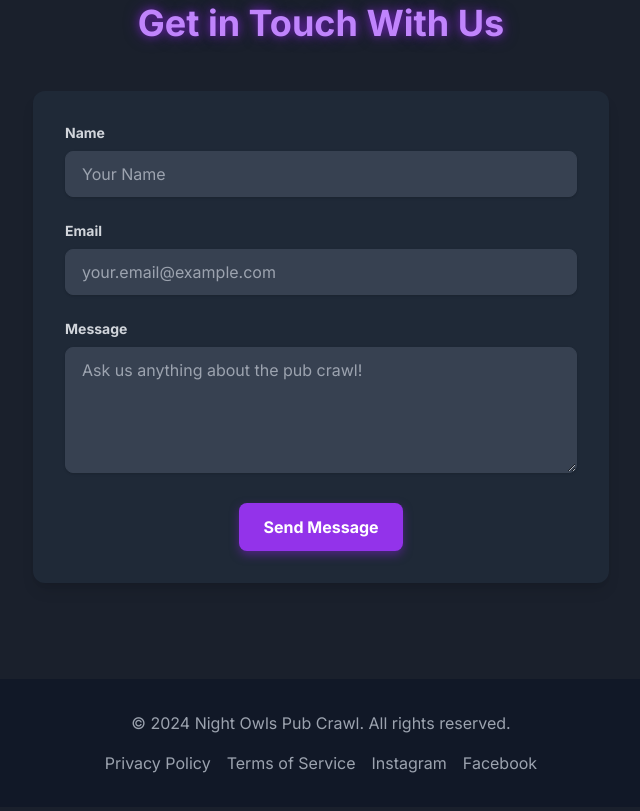
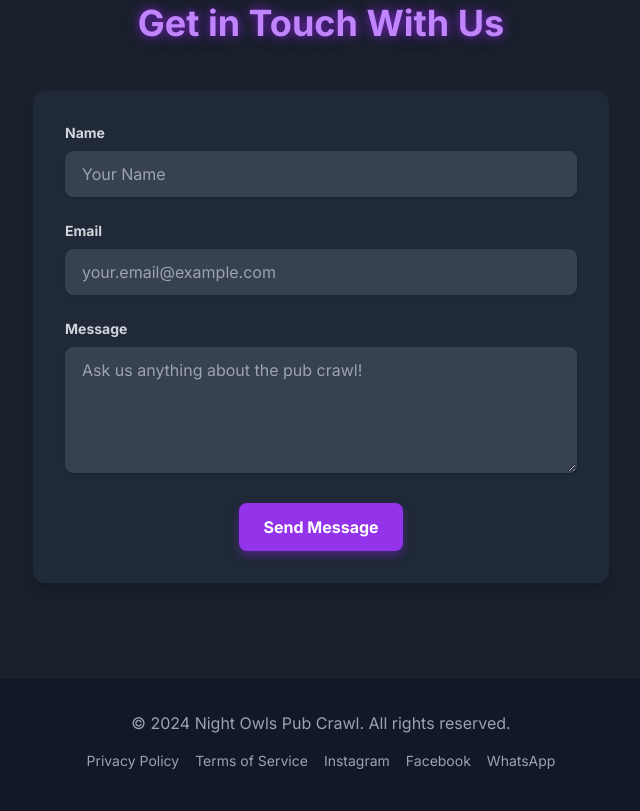
Before and after one commit to enrique4i99/night-owls-pub-crawl, a plain HTML site: page index.html in a window 1280 px wide. Shown: the part 2453-3264 px from the top of the page, without its empty margins (319-959 px from the left). Drawn offline with nearby package versions, Linux system fonts and the light colour scheme.

Commit message:
Update links

```diff
--- a/index.html
+++ b/index.html
@@ -209,11 +209,12 @@
     <footer class="bg-gray-900 text-gray-400 py-8 px-6 md:px-12 lg:px-24 text-center rounded-t-lg mt-8">
         <div class="container mx-auto">
             <p>&copy; 2024 Night Owls Pub Crawl. All rights reserved.</p>
-            <div class="flex justify-center space-x-4 mt-4">
-                <a href="#" class="hover:text-white transition duration-300">Privacy Policy</a>
-                <a href="#" class="hover:text-white transition duration-300">Terms of Service</a>
-                <a href="#" class="hover:text-white transition duration-300">Instagram</a>
-                <a href="#" class="hover:text-white transition duration-300">Facebook</a>
+            <div class="flex justify-center flex-wrap space-x-4 mt-4 text-sm">
+                <a href="https://docs.google.com/document/d/1nrKbL1zch33y6gcg2wccrVgNpHly3MBC/edit" target="_blank" class="hover:text-white transition duration-300 mb-2">Privacy Policy</a>
+                <a href="https://docs.google.com/document/d/1qO76NjPi77suwnCJLXKTOE8CI6W0jZwx/edit" target="_blank" class="hover:text-white transition duration-300 mb-2">Terms of Service</a>
+                <a href="https://www.instagram.com/nightowls_pubcrawl?igsh=MWRkdmd3NjN4ZnNtdQ%3D%3D&utm_source=qr" target="_blank" class="hover:text-white transition duration-300 mb-2">Instagram</a>
+                <a href="https://www.facebook.com/night.owls.336351?mibextid=wwXIfr&rdid=RpA0McOIgaVYdBdQ&share_url=https%3A%2F%2Fwww.facebook.com%2Fshare%2F1EqNRktzaL%2F%3Fmibextid%3DwwXIfr#" target="_blank" class="hover:text-white transition duration-300 mb-2">Facebook</a>
+                <a href="Wa.me/+886906024329" target="_blank" class="hover:text-white transition duration-300 mb-2">WhatsApp</a>
             </div>
         </div>
     </footer>
```
